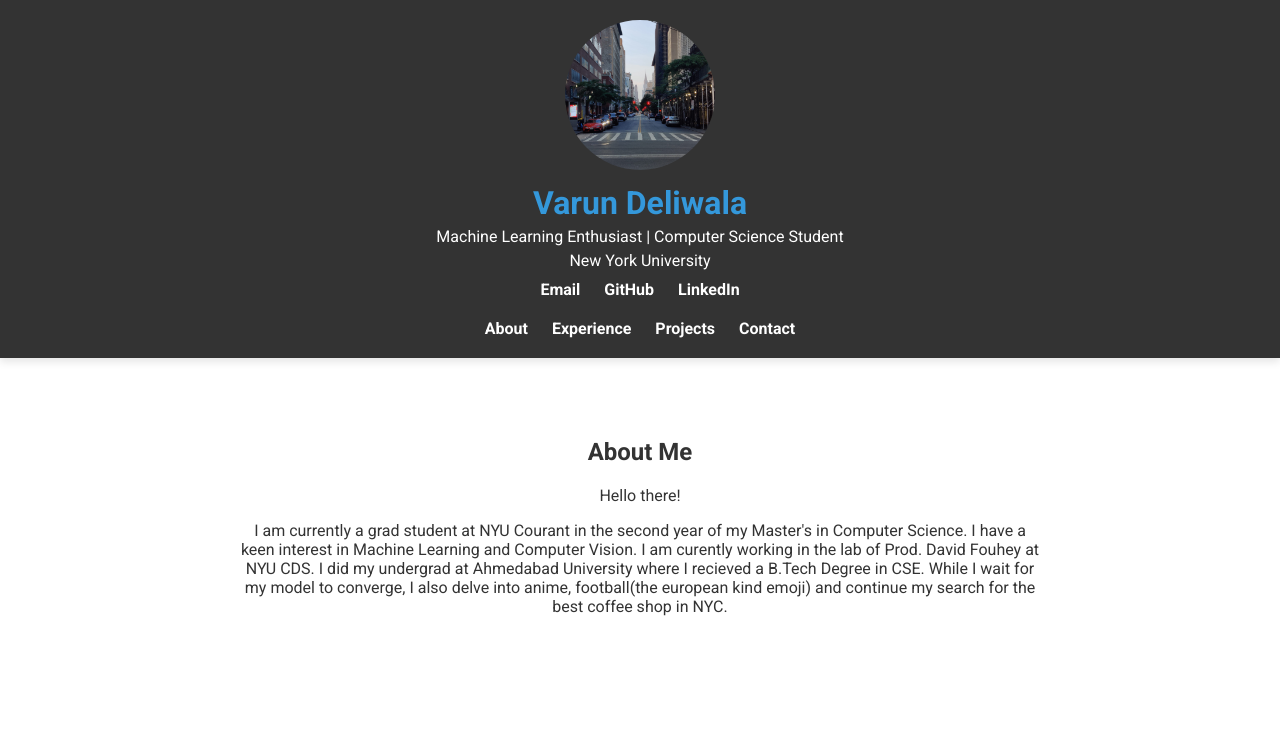
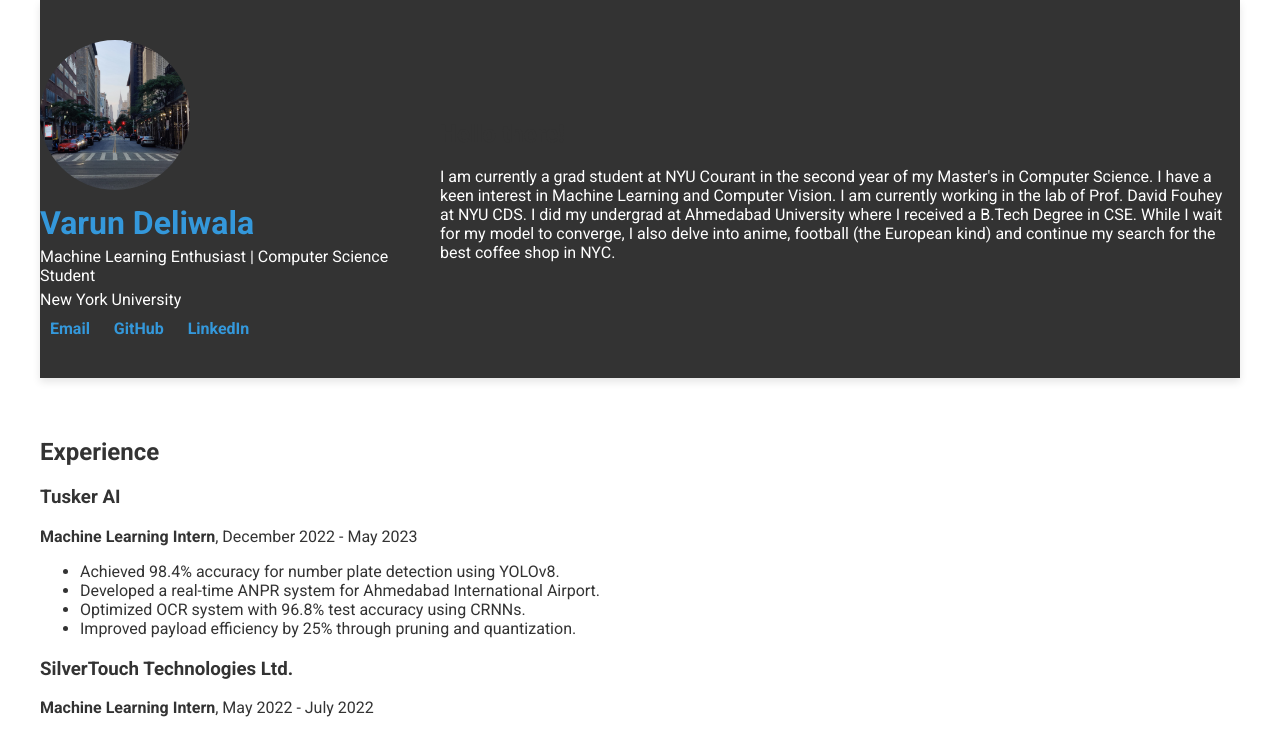
Before and after one commit to varun1352/varun1352.github.io, a plain HTML site: page index.html in a window 1280 px wide. Shown: the top 729 px of the page. Drawn offline with Linux system fonts and the light colour scheme.

Commit message:
Initial commit with new content

```diff
--- a/index.html
+++ b/index.html
@@ -9,7 +9,7 @@
 </head>
 <body>
     <header>
-        <div class="container">
+        <div class="container header-container">
             <div class="profile">
                 <img src="profile.jpg" alt="Varun Deliwala">
                 <h1>Varun Deliwala</h1>
@@ -21,22 +21,13 @@
                     <a href="https://www.linkedin.com/in/varun-deliwala-628771192">LinkedIn</a>
                 </div>
             </div>
-            <nav>
-                <a href="#about">About</a>
-                <a href="#experience">Experience</a>
-                <a href="#projects">Projects</a>
-                <a href="#contact">Contact</a>
-            </nav>
+            <div class="about-me">
+                <h2>Hello there!</h2>
+                <p>I am currently a grad student at NYU Courant in the second year of my Master's in Computer Science. I have a keen interest in Machine Learning and Computer Vision. I am currently working in the lab of Prof. David Fouhey at NYU CDS. I did my undergrad at Ahmedabad University where I received a B.Tech Degree in CSE. While I wait for my model to converge, I also delve into anime, football (the European kind) and continue my search for the best coffee shop in NYC.</p>
+            </div>
         </div>
     </header>
     <main>
-        <section id="about">
-            <div class="container">
-                <h2>About Me</h2>
-                <p>Hello there!</p>
-                <p>I am currently a grad student at NYU Courant in the second year of my Master's in Computer Science. I have a keen interest in Machine Learning and Computer Vision. I am curently working in the lab of Prod. David Fouhey at NYU CDS. I did my undergrad at Ahmedabad University where I recieved a B.Tech Degree in CSE. While I wait for my model to converge, I also delve into anime, football(the european kind emoji) and continue my search for the best coffee shop in NYC. </p>
-            </div>
-        </section>
         <section id="experience">
             <div class="container">
                 <h2>Experience</h2>
--- a/style.css
+++ b/style.css
@@ -3,30 +3,36 @@
     margin: 0;
     padding: 0;
     color: #333;
-    display: flex;
-    flex-direction: column;
-    align-items: center;
     background-color: #fff;
 }
 
 .container {
     width: 100%;
-    max-width: 800px;
+    max-width: 1200px;
     padding: 0 20px;
     margin: 0 auto;
-    text-align: center;
 }
 
-header {
+.header-container {
+    display: flex;
+    flex-wrap: wrap;
+    align-items: center;
+    justify-content: center;
+    text-align: center;
     background-color: #333;
     color: #fff;
-    padding: 20px 0;
-    width: 100%;
+    padding: 40px 0;
     box-shadow: 0 4px 8px rgba(0, 0, 0, 0.1);
 }
 
-.profile {
-    margin-bottom: 20px;
+.header-container .profile {
+    flex: 1 1 200px;
+    text-align: left;
+}
+
+.header-container .about-me {
+    flex: 2 1 400px;
+    text-align: left;
 }
 
 .profile img {
@@ -37,7 +43,7 @@
 
 .profile h1 {
     margin: 10px 0 5px;
-    color: #3498db; /* Change this to a color that contrasts well with the background */
+    color: #3498db;
 }
 
 .profile p {
@@ -49,24 +55,13 @@
 }
 
 .social-links a {
-    color: #fff;
+    color: #3498db;
     margin: 0 10px;
     text-decoration: none;
     font-weight: 700;
 }
 
-social-links a:hover {
-    text-decoration: underline;
-}
-
-nav a {
-    color: #fff;
-    margin: 0 10px;
-    text-decoration: none;
-    font-weight: 700;
-}
-
-nav a:hover {
+.social-links a:hover {
     text-decoration: underline;
 }
 
@@ -77,7 +72,6 @@
 
 section {
     margin-bottom: 40px;
-    padding: 20px;
 }
 
 h1, h2 {
@@ -95,5 +89,21 @@
     padding: 20px 0;
     width: 100%;
     text-align: center;
-    position: relative;
 }
+
+@media (max-width: 768px) {
+    .header-container {
+        flex-direction: column;
+        text-align: center;
+    }
+
+    .header-container .profile,
+    .header-container .about-me {
+        flex: 1 1 100%;
+        text-align: center;
+    }
+
+    .social-links {
+        justify-content: center;
+    }
+}
```
